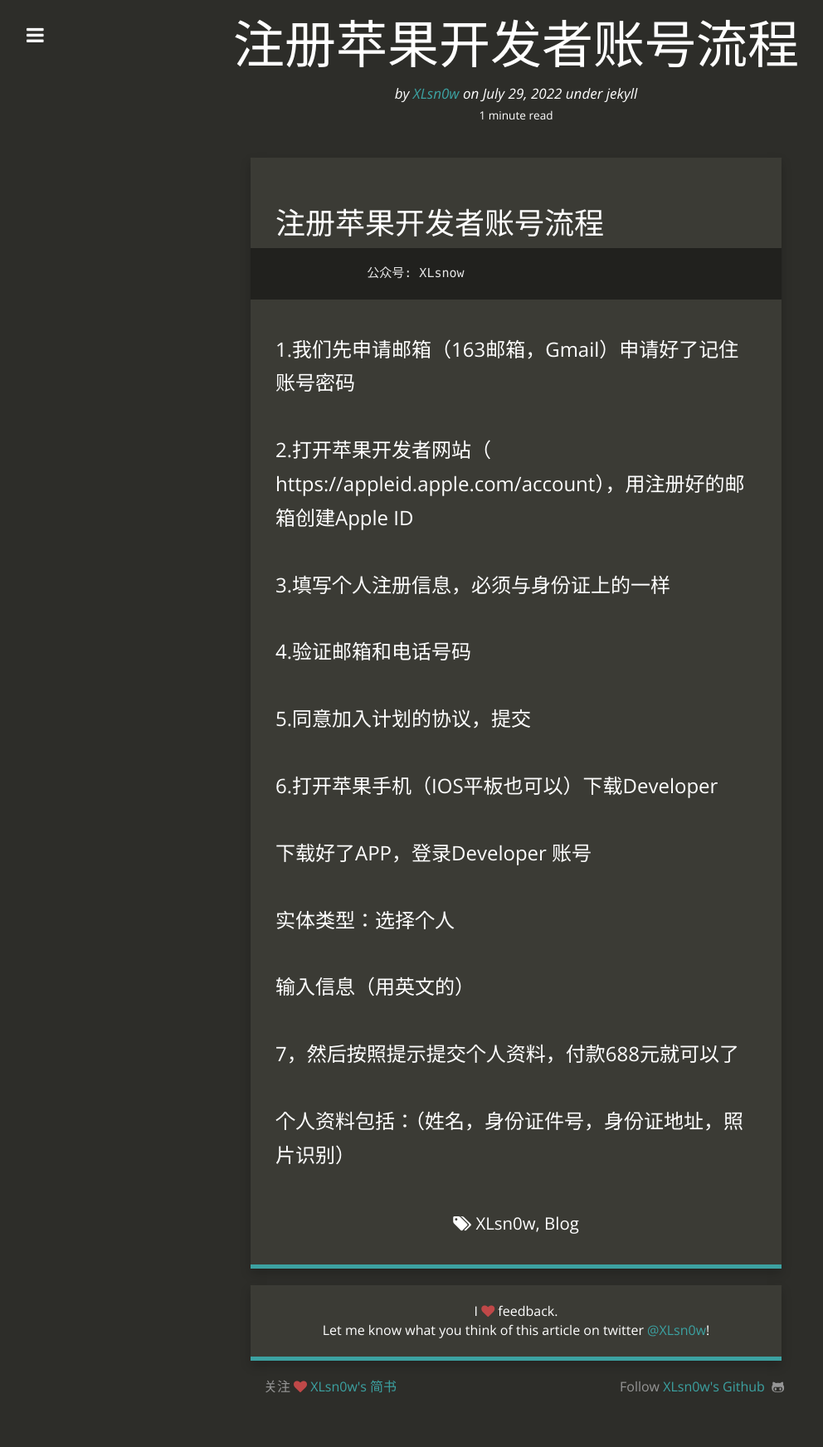
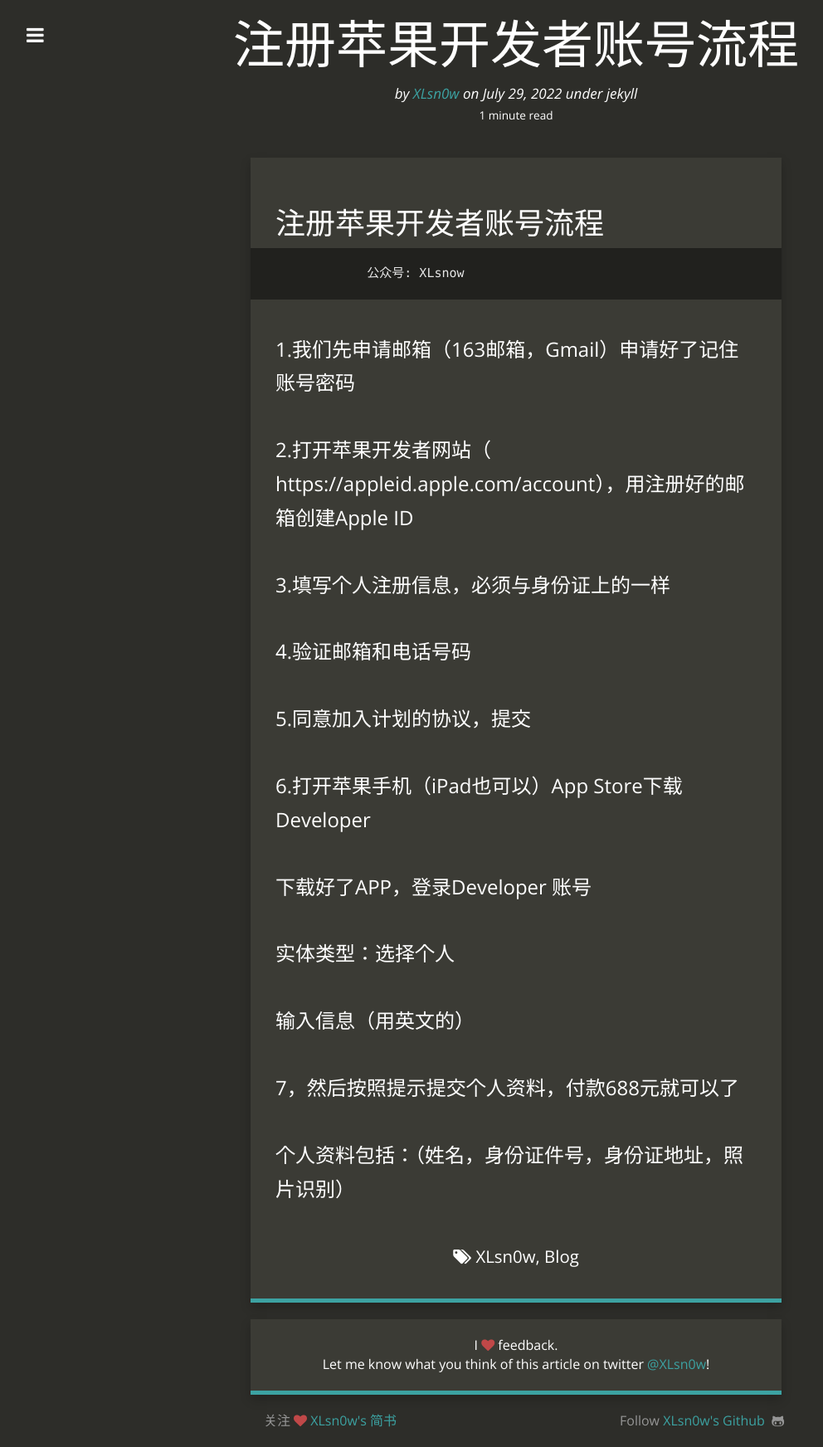
Before and after one commit to XLsn0w/XLsn0w.github.io, a Jekyll site: the page built from _posts/2022-07-31-XLsn0w.md, in a window 1280 px wide. Shown: the whole page at 83% size, without its empty margins (18-1010 px from the left). Built offline with Jekyll 4.4.1, drawn with Linux system fonts in a browser that asks for light colours; nearby versions of some CDN libraries; before the commit the page ends 1703 px from its top, so only the background shows below that.

Commit message:
Update 2022-07-31-XLsn0w.md

```diff
--- a/_posts/2022-07-31-XLsn0w.md
+++ b/_posts/2022-07-31-XLsn0w.md
@@ -29,7 +29,7 @@
 5.同意加入计划的协议，提交
 
 
-6.打开苹果手机（IOS平板也可以）下载Developer
+6.打开苹果手机（iPad也可以）App Store下载Developer
 
 
 下载好了APP，登录Developer 账号
```
